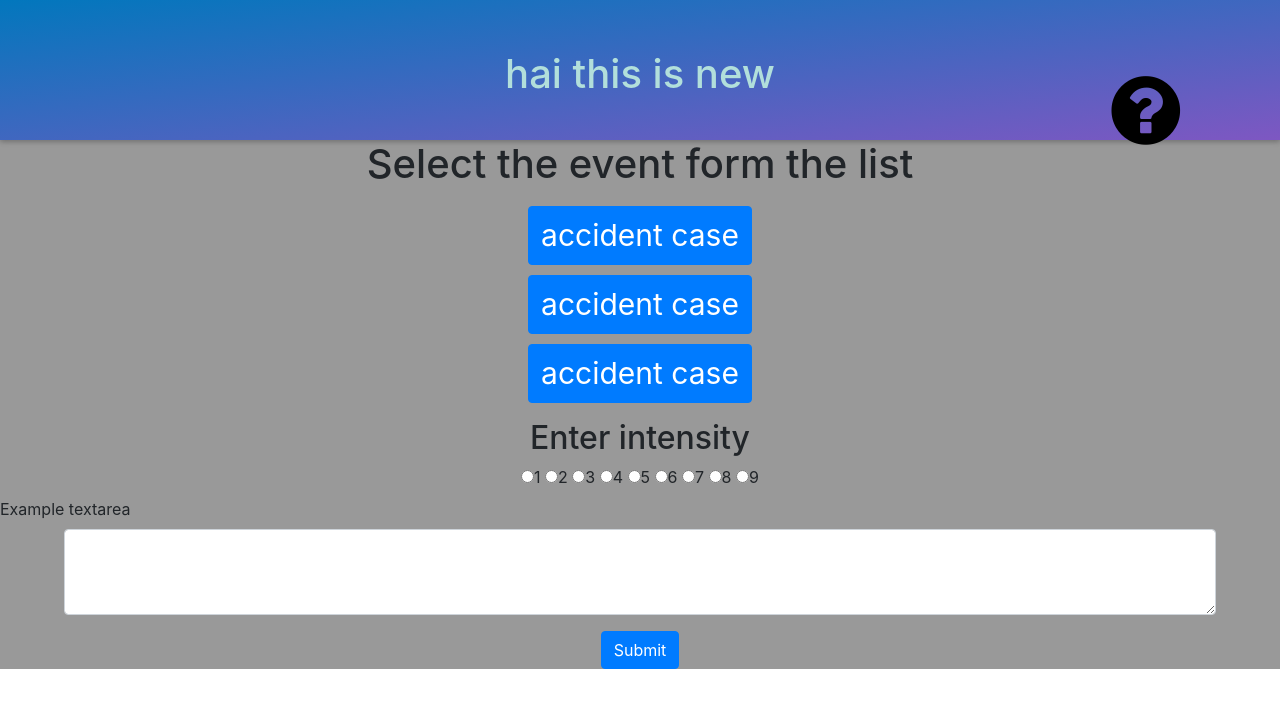
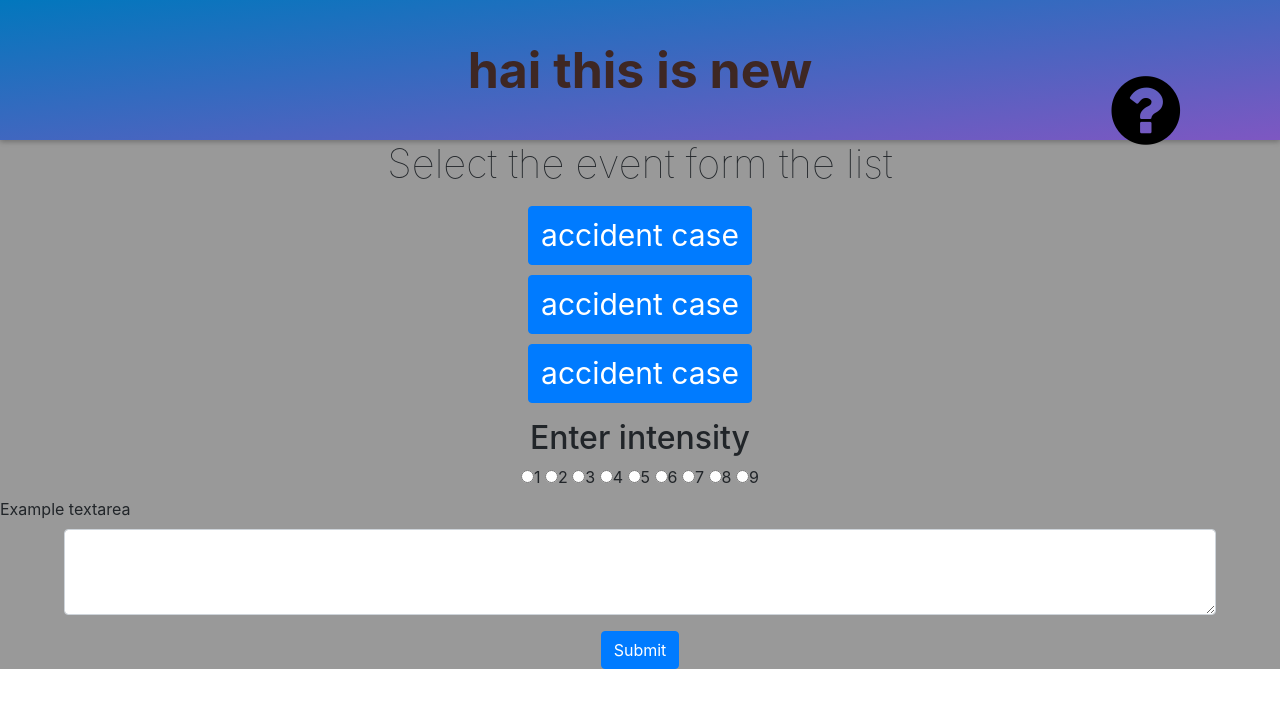
Before and after one commit to lakshyav001/life, a plain HTML site: page index.html in a window 1280 px wide. Drawn offline with nearby package versions, Linux system fonts and the light colour scheme.

Commit message:
heading ,title

```diff
--- a/style.css
+++ b/style.css
@@ -9,13 +9,17 @@ header{
   position: relative;
   box-shadow: 0 2px 5px rgba(0,0,0,0.26);
 }
+h1{
+  font-weight: lighter;
+}
 ul{
   list-style-type: none;
 }
 .he{
-padding-top: 50px;
-  font-size: 40px;
-  color: #B2DFDB;
+padding-top: 40px;
+  font-size: 50px;
+  color: #3E2723;
+  font-weight: bold;
 }
 .body-part{
   width: auto;
```
